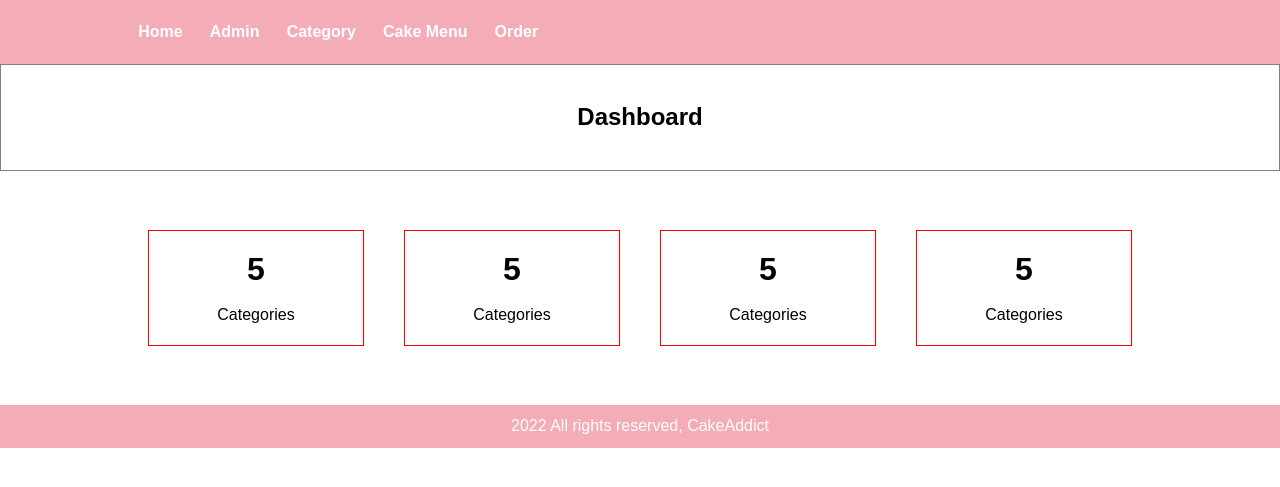
After one commit to DoruntinaKorca/InxhinieriEWeb-it, a PHP site: page /adminDashboard/adminDashboard.php in a window 1280 px wide. The commit adds this page. Shown: the top 487 px of the page. Run offline with PHP 8.4, Linux system fonts and the light colour scheme.

Commit message:
admin dashboard added

```diff
--- /dev/null
+++ b/adminDashboard/adminDashboard.php
@@ -0,0 +1,51 @@
+<!DOCTYPE html>
+<html lang="en">
+<head>
+    <meta charset="UTF-8">
+    <meta http-equiv="X-UA-Compatible" content="IE=edge">
+    <meta name="viewport" content="width=device-width, initial-scale=1.0">
+    <title>Document</title>
+    <link rel="stylesheet" href="css/admin.css">
+</head>
+<body>
+  <?
+  include 'adminHeader.php';
+  ?>
+
+    <div class="adminMainContent">
+    <h2>Dashboard</h2>
+        <div class="adminWrapper contentW">
+
+
+        <div class="AdminCol-4 footerCenter">
+            <h1>5</h1>
+            <br>
+            Categories
+        </div>
+
+        <div class="AdminCol-4 footerCenter">
+            <h1>5</h1>
+            <br>
+            Categories
+        </div>
+
+        <div class="AdminCol-4 footerCenter">
+            <h1>5</h1>
+            <br>
+            Categories
+        </div>
+
+        <div class="AdminCol-4 footerCenter">
+            <h1>5</h1>
+            <br>
+            Categories
+        </div>
+
+        </div>
+    </div>
+
+   <?
+   include 'adminFooter.php';
+   ?>
+</body>
+</html>
--- /dev/null
+++ b/adminDashboard/adminFooter.php
@@ -0,0 +1,5 @@
+<div class="adminFooter">
+    <div class="adminWrapper">
+       <p class="footerCenter">2022 All rights reserved, CakeAddict</p>
+        </div>
+    </div>
--- /dev/null
+++ b/adminDashboard/adminHeader.php
@@ -0,0 +1,13 @@
+<div class="adminMenu footerCenter">
+        <div class="adminWrapper">
+
+        <ul>
+            <li><a href="adminDashboard.php">Home</a></li>
+            <li><a href="manageAdmin.php">Admin</a></li>
+            <li><a href="ManageCategory.php">Category</a></li>
+            <li><a href="manageCkes.php">Cake Menu</a></li>
+            <li><a href="manageOrders.php">Order</a></li>
+        </ul>
+        </div>
+
+    </div>
--- /dev/null
+++ b/adminDashboard/css/admin.css
@@ -0,0 +1,67 @@
+/*
+
+*/
+* {
+  margin: 0;
+  padding: 0;
+  font-family: Arial, Helvetica, sans-serif;
+}
+
+.adminWrapper {
+  padding: 1%;
+  width: 80%;
+
+  margin: 0 auto;
+}
+.footerCenter {
+  text-align: center;
+}
+.adminFooter {
+  background-color: #f4acb7;
+  color: white;
+}
+
+
+.adminMenu ul{
+list-style-type: none;
+}
+.adminMenu{
+    background-color: #f4acb7;
+}
+.adminMenu ul{
+    font-style: none;
+    width: 400px;
+    display: flex;
+
+    flex-direction: row;
+    padding: 1%;
+    justify-content: space-between;
+}
+.adminMenu ul li a{
+    text-decoration: none;
+    font-weight: bold;
+    color: white;
+
+}
+.adminMenu ul li a:hover{
+    cursor: pointer;
+    color: #b7b7a4;
+    font: bold;
+}
+
+.contentW{
+    display: flex;
+    padding: 3% 0;
+}
+.adminMainContent h2{
+border: 1px solid gray;
+display: flex;
+padding: 3% 0;
+justify-content: center;
+}
+.AdminCol-4{
+    width: 18%;
+    margin: 2%;
+    padding: 2%;
+    border: 1px solid red;
+}
--- a/css/style.css
+++ b/css/style.css
@@ -831,7 +831,7 @@ label{
     width: 85%;
   }
 
-
+}
 
 
 
```
Also changed, not shown: AboutUs.php (+3 -15 lines), Categories.php (+6 -35 lines), ContactUs.php (+3 -15 lines), Desserts.php (+6 -35 lines), Order.php (+3 -20 lines), adminDashboard/manageAdmin.php (added, +26 -0 lines), adminDashboard/manageCakes.php (added, +26 -0 lines), adminDashboard/manageCategory.php (added, +26 -0 lines), adminDashboard/manageOrders.php (added, +26 -0 lines), footer.php (added, +19 -0 lines), header.php (added, +18 -0 lines), index.php (+6 -39 lines).
